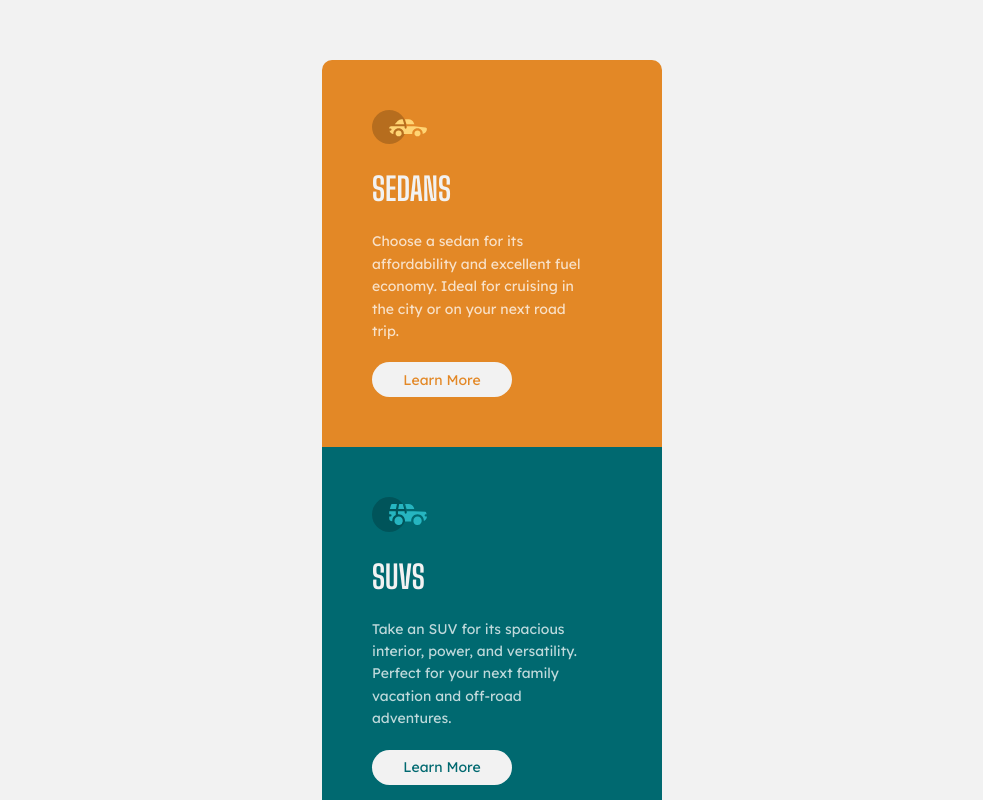
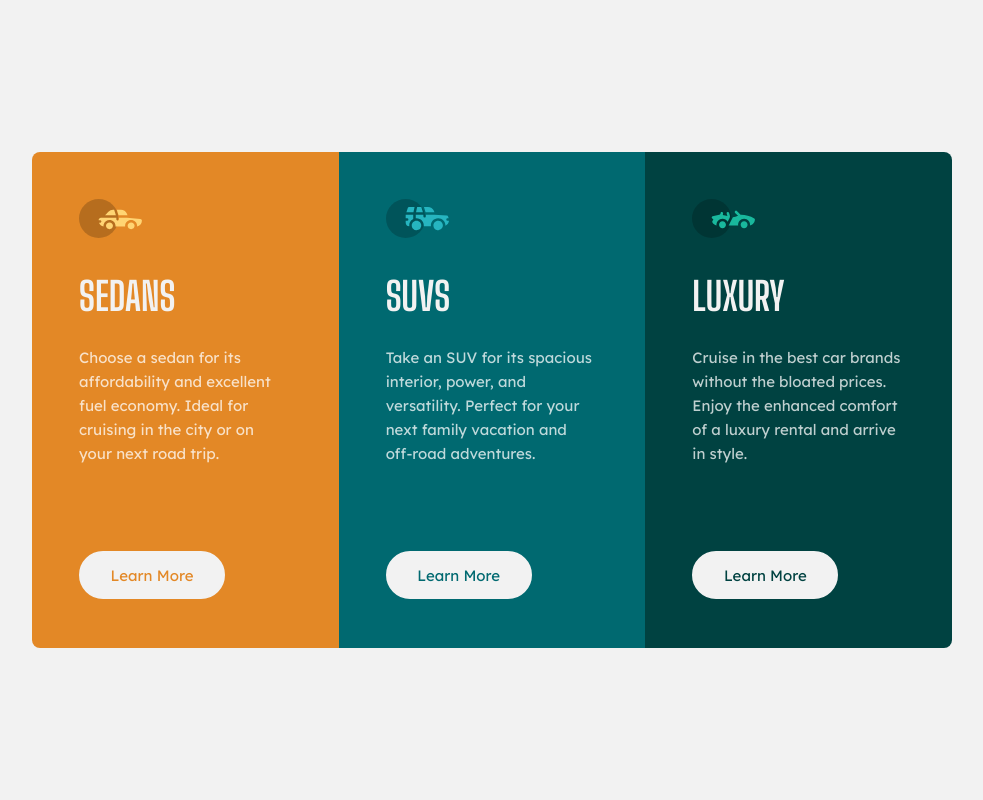
Before and after one commit to zediogoribeiro/3-column-preview-card-component, a plain HTML site: page index.html in a window 1280 px wide. Shown: the top 800 px of the page, without its empty margins (148-1131 px from the left). Drawn offline with Linux system fonts and the light colour scheme.

Commit message:
desktop version

```diff
--- a/main.css
+++ b/main.css
@@ -28,10 +28,7 @@ body {
 .container {
     display: flex;
     flex-direction: column;
-    width: auto;
-    height: auto;
     margin: 60px 20px;
-    border-radius: 5px;
 }
 
 .container section {
@@ -107,3 +104,74 @@ body {
 .attribution {
     display: none;
 }
+
+@media (min-width: 1020px) {
+
+    .body {
+        align-items: center;
+        padding-top: 110px;
+    }
+
+    .container {
+        flex-direction: row;
+        margin: 0;
+    }
+
+    .container section {
+        padding: 47px;
+        max-width: calc(920px / 3);
+        height: 496px;
+    }
+
+    .container section img {
+        width: 63px;
+    }
+
+    .container section h1 {
+        margin: 31px 0 27px;
+        font-size: 39px;
+    }
+
+    .container section p {
+        font-size: 15px;
+        padding-right: 0;
+        line-height: 1.6;
+    }
+
+    .container section:first-of-type p {
+        padding-right: 13px;
+    }
+
+    .container section:nth-of-type(2) p {
+        padding-right: 1px;
+    }
+
+    .container section a {
+        height: 48px;
+        width: 146px;
+        font-size: 15px;
+        margin-top: 85px;
+    }
+
+    body .container section a {
+        border: 2px solid var(--light-gray);
+    }
+
+    .container section:first-of-type {
+        border-top-left-radius: 8px;
+        border-top-right-radius: 0;
+        border-bottom-left-radius: 8px;
+    }
+
+    .container section:last-of-type {
+        border-bottom-right-radius: 8px;
+        border-bottom-left-radius: 0;
+        border-top-right-radius: 8px;
+    }
+
+    body .container section a:hover {
+        cursor: pointer;
+        background-color: transparent;
+        color: var(--light-gray);
+    }
+}
```
